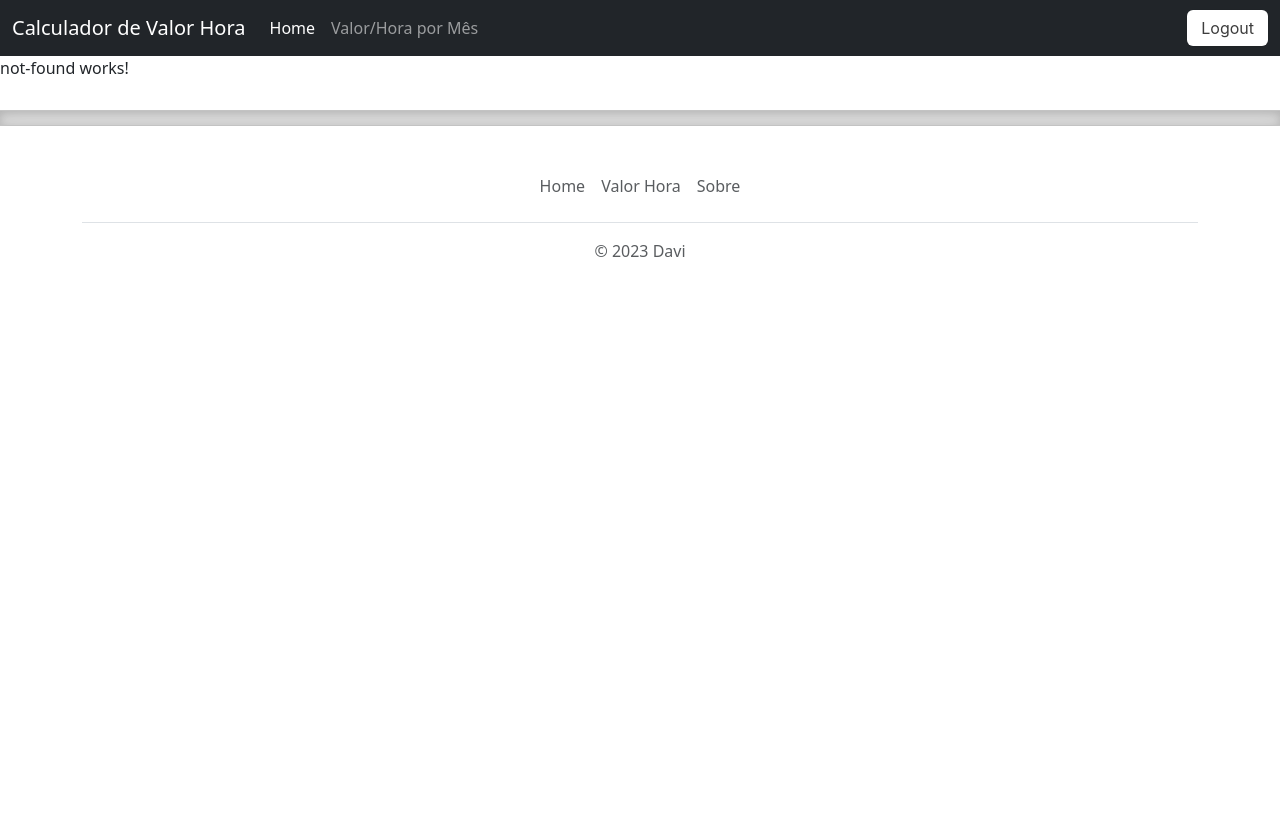
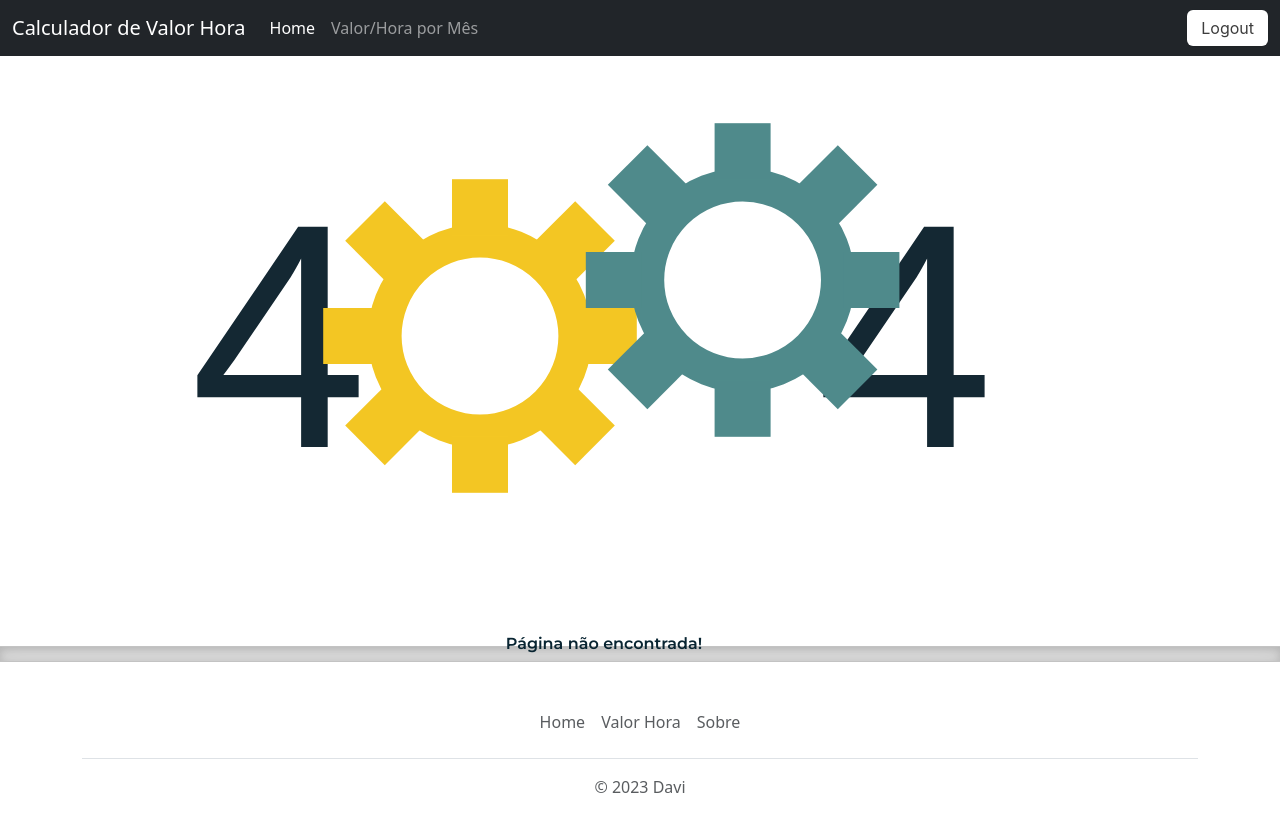
Before and after one commit to d1av/taxes-calculator-spring-angular, an Angular app in the folder frontend/: page /monthly in a window 1280 px wide. Shown: the top 832 px of the page. Before the commit the page ends 800 px from the top, so only its background shows below. Built offline with nearby package versions, Linux system fonts and the light colour scheme.

Commit message:
feat: :sparkles: styled not found

```diff
--- a/frontend/src/app/pages/not-found/not-found.component.html
+++ b/frontend/src/app/pages/not-found/not-found.component.html
@@ -1,3 +1,32 @@
 <app-navbar [isLogged]="true"></app-navbar>
-<p>not-found works!</p>
+<div class="container">
+  <h1 class="first-four">4</h1>
+  <div class="cog-wheel1">
+      <div class="cog1">
+        <div class="top"></div>
+        <div class="down"></div>
+        <div class="left-top"></div>
+        <div class="left-down"></div>
+        <div class="right-top"></div>
+        <div class="right-down"></div>
+        <div class="left"></div>
+        <div class="right"></div>
+    </div>
+  </div>
+
+  <div class="cog-wheel2">
+    <div class="cog2">
+        <div class="top"></div>
+        <div class="down"></div>
+        <div class="left-top"></div>
+        <div class="left-down"></div>
+        <div class="right-top"></div>
+        <div class="right-down"></div>
+        <div class="left"></div>
+        <div class="right"></div>
+    </div>
+  </div>
+ <h1 class="second-four">4</h1>
+  <p class="wrong-para">Página não encontrada!</p>
+</div>
 <app-footer [isLogged]="true"></app-footer>
--- a/frontend/src/app/pages/not-found/not-found.component.scss
+++ b/frontend/src/app/pages/not-found/not-found.component.scss
@@ -0,0 +1,129 @@
+@import url("https://fonts.googleapis.com/css2?family=Poppins:wght@700&display=swap" rel="stylesheet");
+
+@import url("https://fonts.googleapis.com/css?family=Montserrat:400,500,600,700");
+
+*{
+  margin:0;
+  padding:0;
+  box-sizing:border-box;
+}
+
+body{
+  overflow:hidden;
+  background-color: #f4f6ff;
+}
+
+.container{
+  width:80%;
+  height:70vh;
+  display: flex;
+  justify-content: center;
+  align-items: center;
+  font-family: "Poppins", sans-serif;
+  margin: auto;
+  text-align: center;
+}
+
+.cog-wheel1, .cog-wheel2{
+  transform:scale(0.7);
+}
+
+.cog1, .cog2{
+  width:40vmin;
+  height:40vmin;
+  border-radius:50%;
+  border:6vmin solid #f3c623;
+  position: relative;
+}
+
+
+.cog2{
+  border:6vmin solid #4f8a8b;
+}
+
+.top, .down, .left, .right, .left-top, .left-down, .right-top, .right-down{
+  width:10vmin;
+  height:10vmin;
+  background-color: #f3c623;
+  position: absolute;
+}
+
+.cog2 .top,.cog2  .down,.cog2  .left,.cog2  .right,.cog2  .left-top,.cog2  .left-down,.cog2  .right-top,.cog2  .right-down{
+  background-color: #4f8a8b;
+}
+
+.top{
+  top:-14vmin;
+  left:9vmin;
+}
+
+.down{
+  bottom:-14vmin;
+  left:9vmin;
+}
+
+.left{
+  left:-14vmin;
+  top:9vmin;
+}
+
+.right{
+  right:-14vmin;
+  top:9vmin;
+}
+
+.left-top{
+  transform:rotateZ(-45deg);
+  left:-8vmin;
+  top:-8vmin;
+}
+
+.left-down{
+  transform:rotateZ(45deg);
+  left:-8vmin;
+  top:25vmin;
+}
+
+.right-top{
+  transform:rotateZ(45deg);
+  right:-8vmin;
+  top:-8vmin;
+}
+
+.right-down{
+  transform:rotateZ(-45deg);
+  right:-8vmin;
+  top:25vmin;
+}
+
+.cog2{
+  position: relative;
+  left:-10.2vmin;
+  bottom:10vmin;
+}
+
+h1{
+  color:#142833;
+}
+
+.first-four{
+  position: relative;
+  left:6vmin;
+  font-size:40vmin;
+}
+
+.second-four{
+  position: relative;
+  right:18vmin;
+  z-index: -1;
+  font-size:40vmin;
+}
+
+.wrong-para{
+  font-family: "Montserrat", sans-serif;
+  position: absolute;
+  bottom:15vmin;
+  padding:3vmin 12vmin 3vmin 3vmin;
+  font-weight:600;
+  color:#092532;
+}
```
